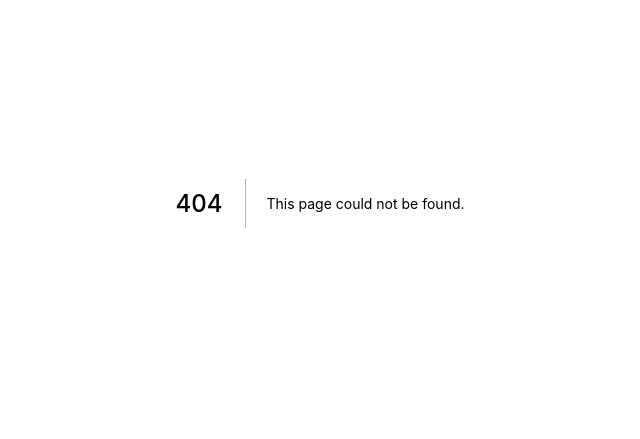
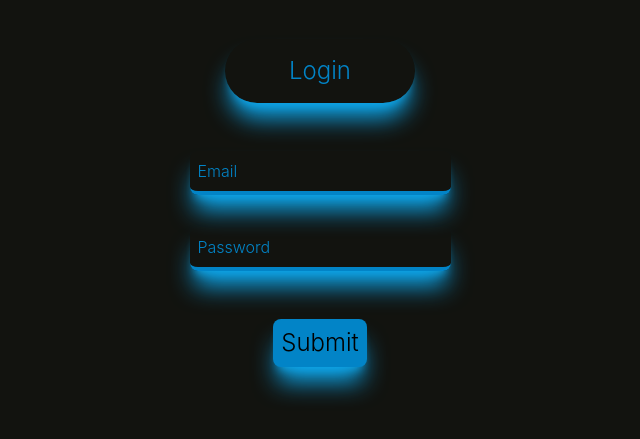
Before and after one commit to Slap-a-tha-Bass/bion-tech-news, a Next.js app: page /login in a window 1280 px wide. Before the commit this address had no page. Shown: the part 197-636 px from the top of the page, without its empty margins (320-960 px from the left). Built offline with nearby package versions, Linux system fonts and the light colour scheme.

Commit message:
added login page

```diff
--- /dev/null
+++ b/src/pages/login.tsx
@@ -0,0 +1,39 @@
+export default function Login() {
+  return (
+    <div className="h-screen flex justify-center items-center">
+      <div>
+        <div className="flex justify-center items-center pb-8">
+          <h1 className="rounded-full text-2xl text-sky-600 pb-4 shadow-xl shadow-sky-500 px-16 pt-4">
+            Login
+          </h1>
+        </div>
+        <form>
+          <div className="text-sky-600">
+            <input
+              className="p-2 my-4 bg-transparent border-b-4 border-sky-600 rounded-lg shadow-xl shadow-sky-500 placeholder-sky-600 focus:outline-none focus:shadow-outline-blue focus:border-blue-600"
+              type="email"
+              id="email"
+              placeholder="Email"
+            />
+          </div>
+          <div className="text-sky-600">
+            <input
+              className="p-2 my-4 bg-transparent border-b-4 border-sky-600 rounded-lg shadow-xl shadow-sky-500 placeholder-sky-600 focus:outline-none focus:shadow-outline-blue focus:border-blue-600"
+              type="password"
+              id="password"
+              placeholder="Password"
+            />
+          </div>
+          <div className="flex justify-center items-center mt-8">
+            <button
+              className="bg-sky-600 rounded-lg text-2xl text-black p-2 shadow-xl shadow-sky-500"
+              type="submit"
+            >
+              Submit
+            </button>
+          </div>
+        </form>
+      </div>
+    </div>
+  );
+}
```
